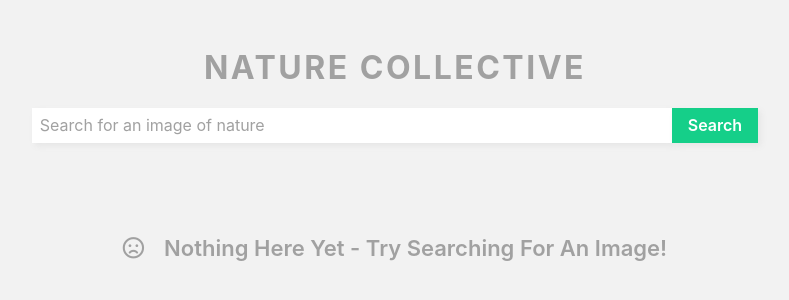
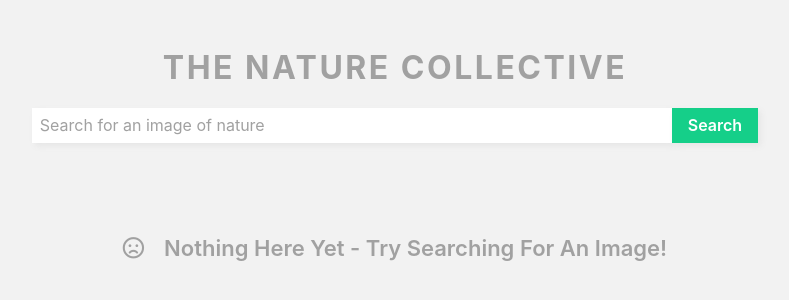
Before and after one commit to aaronsomo/nature-collective, a React (Create React App) app: page / in a window 1280 px wide. Shown: the top 300 px of the page, without its empty margins (245-1034 px from the left). Built offline with nearby package versions, Linux system fonts and the light colour scheme.

Commit message:
minor title changes

```diff
--- a/public/index.html
+++ b/public/index.html
@@ -28,7 +28,7 @@
       work correctly both with client-side routing and a non-root public URL.
       Learn how to configure a non-root public URL by running `npm run build`.
     -->
-    <title>Nature Collective</title>
+    <title>The Nature Collective</title>
   </head>
   <body>
     <noscript>You need to enable JavaScript to run this app.</noscript>
--- a/src/App.js
+++ b/src/App.js
@@ -59,7 +59,7 @@ const App = () => {
 
   return (
     <div className="App">
-      <h1 className="app-title">Nature Collective</h1>
+      <h1 className="app-title">The Nature Collective</h1>
       <Input onSubmit={handleSubmitQuery} clearApp={clearApp} />
       {results.length > 0 && (
         <SelectedTitles selectedTitles={selectedTitles} results={results} />
```
Also changed, not shown: 1 other file (tests, documents, lock files or other folders).
